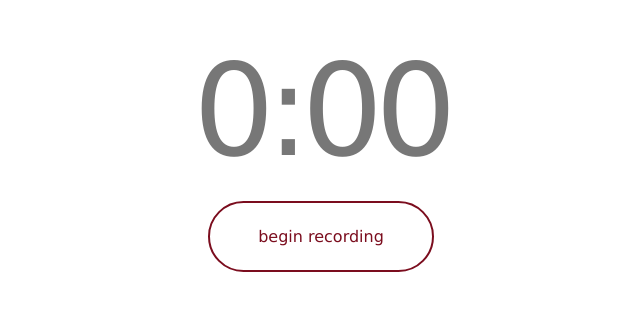
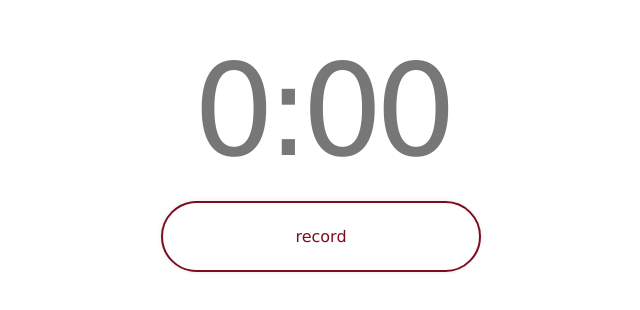
Before and after one commit to garden-nomes/audio-recorder, a Vue app in the folder client/: page / in a window 1280 px wide. Shown: the part 254-564 px from the top of the page, without its empty margins (319-959 px from the left). Built offline with nearby package versions, Linux system fonts and the light colour scheme.

Commit message:
client: add functionality to record button

```diff
--- a/client/src/components/RecordButton.vue
+++ b/client/src/components/RecordButton.vue
@@ -1,6 +1,31 @@
 <template>
-  <button class="record-button" type="button">begin recording</button>
+  <button
+    :class="{ isRecording }"
+    class="record-button"
+    type="button"
+    @mousedown="$emit('start')"
+    @mouseup="$emit('stop')"
+  >
+    record
+  </button>
 </template>
+
+<script lang="ts">
+import { defineComponent } from "vue";
+
+export default defineComponent({
+  name: "RecordButton",
+
+  props: {
+    isRecording: {
+      type: Boolean,
+      default: false,
+    },
+  },
+
+  emits: ["start", "stop"],
+});
+</script>
 
 <style>
 .record-button {
@@ -15,16 +40,27 @@
   }
 
   /* custom styling */
+  position: relative;
   border: 2px solid #7b0d1e;
   font-size: 1rem;
   padding: 1.5rem 3rem;
+  width: 20rem;
   color: #7b0d1e;
   border-radius: 10rem;
-  transition: 200ms background, 200ms color;
+  box-shadow: 0 0 4px rgba(0, 0, 0, 0.1);
+  transition: 150ms background, 150ms color, 150ms border-color,
+    150ms box-shadow ease;
 }
 
 .record-button:hover {
+  box-shadow: 0 0 4px rgba(0, 0, 0, 0.2), 0 0 8px rgba(159, 32, 66, 0.3);
+  border-color: #9f2042;
+  color: #9f2042;
+}
+
+.record-button.isRecording {
   background: #7b0d1e;
+  border-color: #7b0d1e;
   color: #fff;
 }
 </style>
--- a/client/src/components/Recorder.vue
+++ b/client/src/components/Recorder.vue
@@ -1,7 +1,12 @@
 <template>
   <div class="recorder">
     <record-timer />
-    <record-button />
+
+    <record-button
+      :is-recording="isRecording"
+      @start="startRecording"
+      @stop="stopRecording"
+    />
   </div>
 </template>
 
@@ -13,6 +18,19 @@ import RecordTimer from "./RecordTimer.vue";
 export default defineComponent({
   name: "Recorder",
   components: { RecordButton, RecordTimer },
+  data() {
+    return {
+      isRecording: false,
+    };
+  },
+  methods: {
+    startRecording() {
+      this.isRecording = true;
+    },
+    stopRecording() {
+      this.isRecording = false;
+    },
+  },
 });
 </script>
 
```
